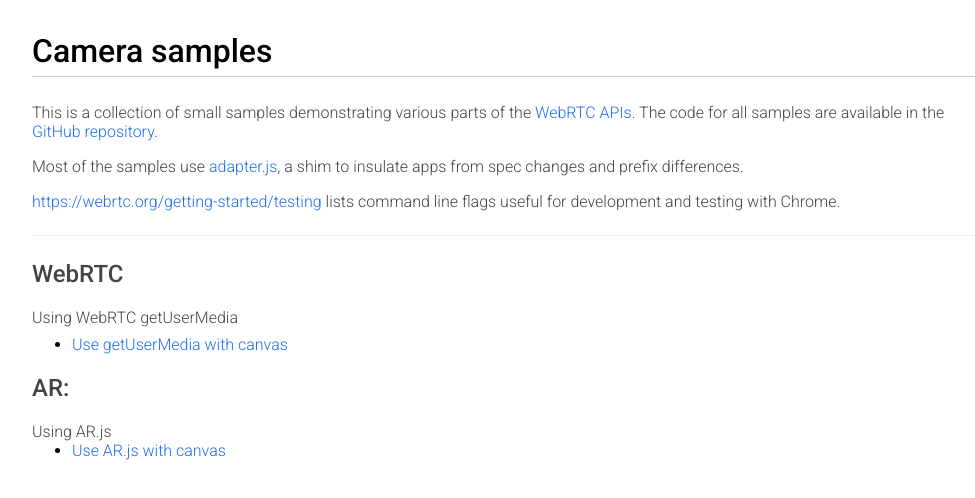
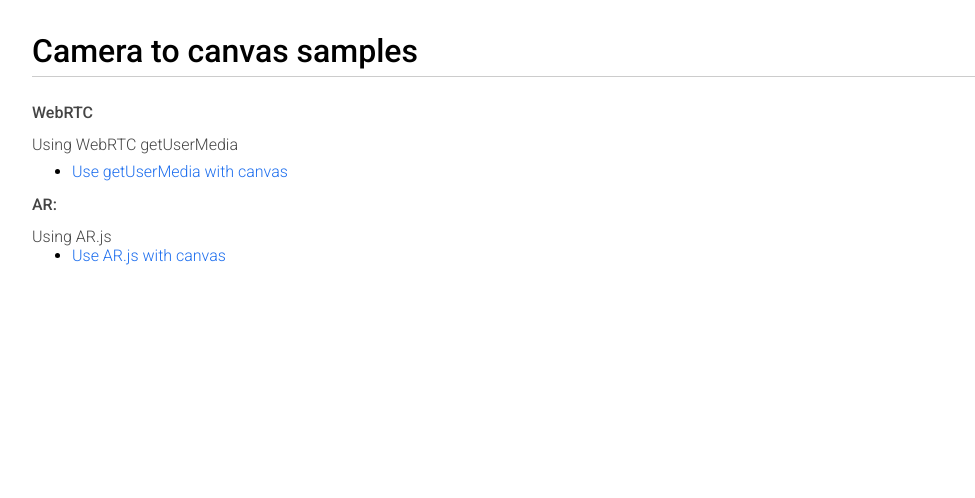
Before and after one commit to ytkmrk-hampstead/camera-sample, a plain HTML site: page index.html in a window 1280 px wide. Shown: the whole page, without its empty margins (128-1103 px from the left). Drawn offline with Linux system fonts and the light colour scheme.

Commit message:
Fix index.html description

```diff
--- a/index.html
+++ b/index.html
@@ -20,7 +20,7 @@
 
     <style>
         h2 {
-            font-size: 1.5em;
+            font-size: 1.0em;
             font-weight: 500;
         }
 
@@ -45,23 +45,7 @@
 <body>
 <div id="container">
 
-    <h1>Camera samples</h1>
-
-    <section>
-
-        <p>
-            This is a collection of small samples demonstrating various parts of the <a
-                href="https://developer.mozilla.org/en-US/docs/Web/API/WebRTC_API">WebRTC APIs</a>. The code for all
-            samples are available in the <a href="https://github.com/webrtc/samples">GitHub repository</a>.
-        </p>
-
-        <p>Most of the samples use <a href="https://github.com/webrtc/adapter">adapter.js</a>, a shim to insulate apps
-            from spec changes and prefix differences.</p>
-
-        <p><a href="http://www.webrtc.org/testing" title="Command-line flags for WebRTC testing">https://webrtc.org/getting-started/testing</a>
-            lists command line flags useful for development and testing with Chrome.</p>
-
-    </section>
+    <h1>Camera to canvas samples</h1>
 
     <section>
 
```
